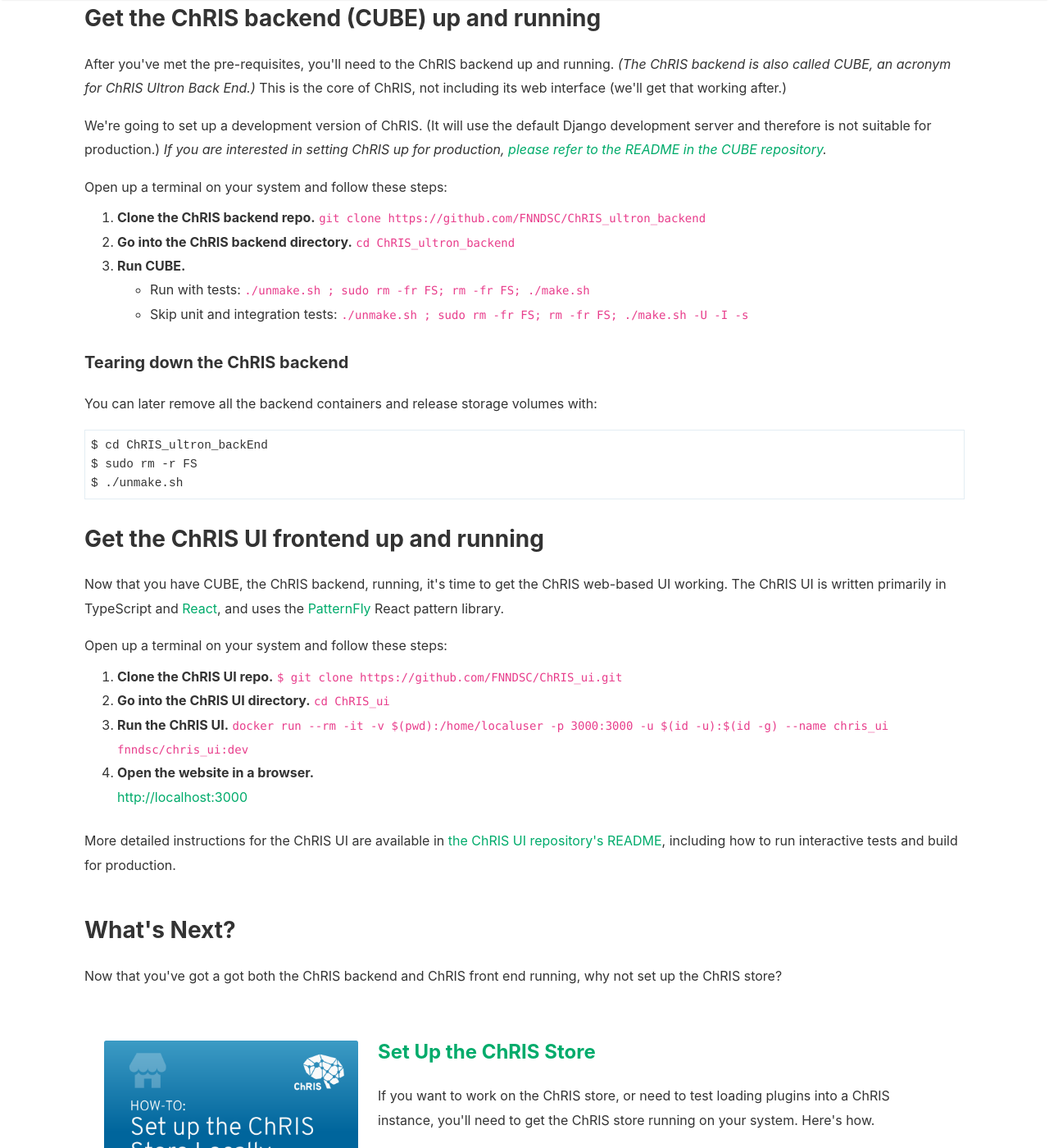
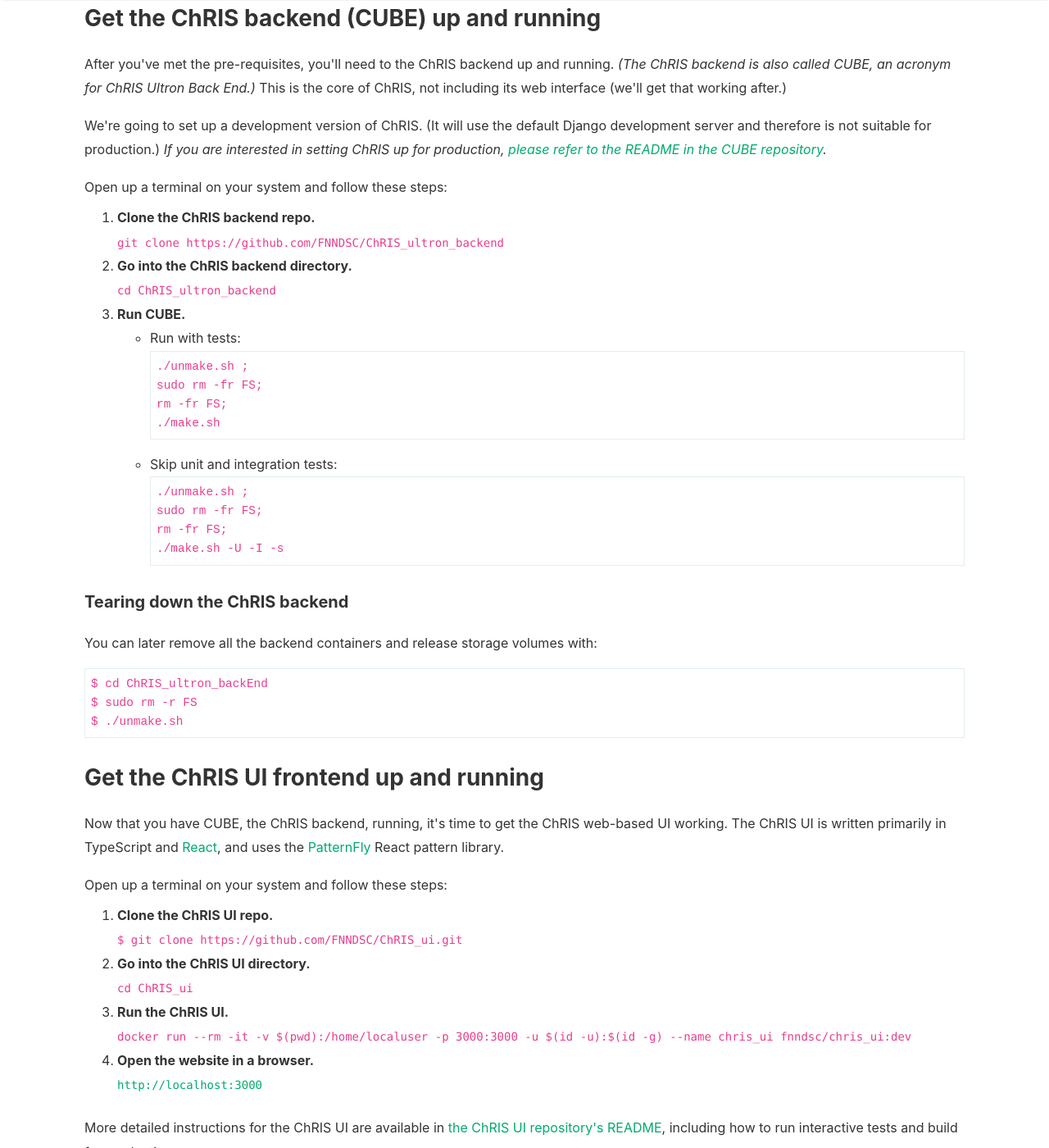
Before and after one commit to FNNDSC/website-old, a Jekyll site: the page built from _pages/join-us/get-chris-running.html, in a window 1280 px wide and 1400 px high, scrolled down 998 px. Shown: the whole window at 82% size. Built offline with Jekyll 4.4.1, drawn with Linux system fonts in a browser that asks for light colours; nearby versions of some CDN libraries; some web fonts are replaced.

Commit message:
adding complete "get ChRIS running" tutorial

```diff
--- a/_pages/join-us/get-chris-running.html
+++ b/_pages/join-us/get-chris-running.html
@@ -61,19 +61,28 @@
 
 <ol class="pt-2">
     <li>
-        <strong>Clone the ChRIS backend repo.</strong>
+        <strong>Clone the ChRIS backend repo.</strong><br />
         <code>git clone https://github.com/FNNDSC/ChRIS_ultron_backend</code>
     </li>
-    <li><strong>Go into the ChRIS backend directory.</strong>
+    <li><strong>Go into the ChRIS backend directory.</strong><br />
         <code>cd ChRIS_ultron_backend</code>
     </li>
     <li>
         <strong>Run CUBE.</strong>
         <ul>
         <li>Run with tests:
-        <code>./unmake.sh ; sudo rm -fr FS; rm -fr FS; ./make.sh</code></li>
+            <pre>
+./unmake.sh ;
+sudo rm -fr FS;
+rm -fr FS;
+./make.sh</pre>
+        </li>
         <li>Skip unit and integration tests:
-            <code>./unmake.sh ; sudo rm -fr FS; rm -fr FS; ./make.sh -U -I -s</code>
+            <pre>
+./unmake.sh ;
+sudo rm -fr FS;
+rm -fr FS;
+./make.sh -U -I -s</pre>
         </li>
         </ul>
     </li>
@@ -97,19 +106,19 @@
 
 <ol class="pt-2">
     <li>
-        <strong>Clone the ChRIS UI repo.</strong>
+        <strong>Clone the ChRIS UI repo.</strong><br />
         <code>$ git clone https://github.com/FNNDSC/ChRIS_ui.git</code>
     </li>
-    <li><strong>Go into the ChRIS UI directory.</strong>
+    <li><strong>Go into the ChRIS UI directory.</strong><br />
         <code>cd ChRIS_ui</code>
     </li>
     <li>
-        <strong>Run the ChRIS UI.</strong>
+        <strong>Run the ChRIS UI.</strong><br />
         <code>docker run --rm -it -v $(pwd):/home/localuser -p 3000:3000 -u $(id -u):$(id -g) --name chris_ui fnndsc/chris_ui:dev</code>
     </li>
     <li>
-        <strong>Open the website in a browser.</strong>
-        <p><a href="http://localhost:3000">http://localhost:3000</a></p>
+        <strong>Open the website in a browser.</strong></br />
+        <code><a href="http://localhost:3000">http://localhost:3000</a></code>
     </li>
 </ol>
 
--- a/assets/css/screen.css
+++ b/assets/css/screen.css
@@ -1251,3 +1251,7 @@
 .card-img-top iframe {
     min-height: 315px !important;
 }
+
+#tutorial pre {
+    color: #e83e8c;
+}
```
